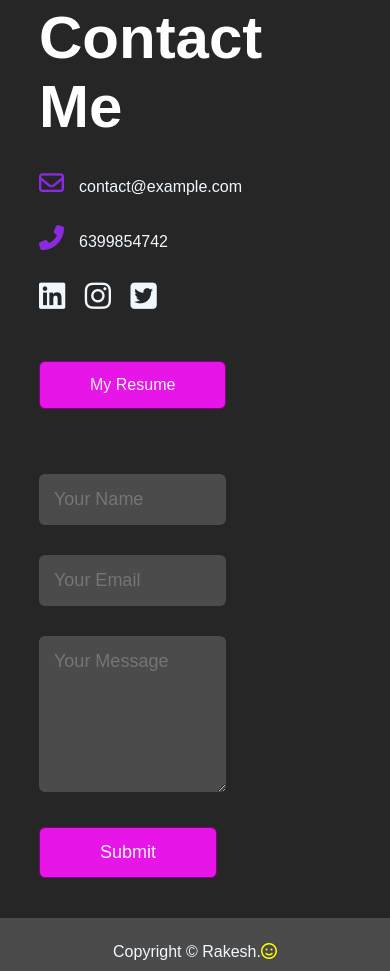
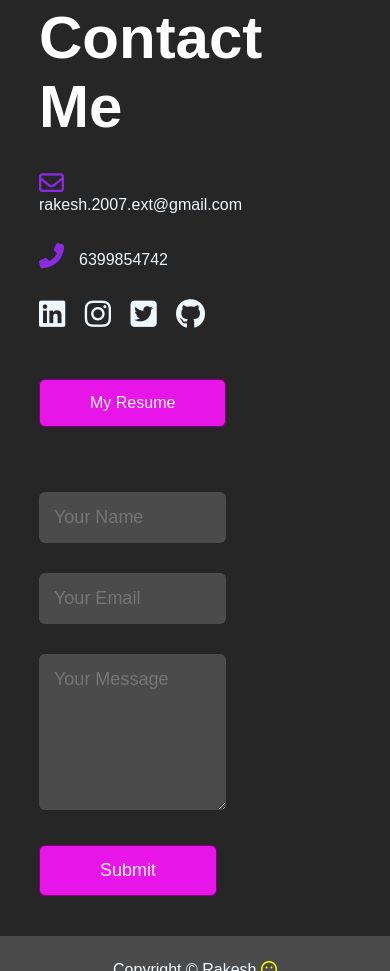
Before and after one commit to W-ight/Portfolio, a plain HTML site: page index.html in a window 390 px wide. Shown: the part 4240-5211 px from the top of the page. Drawn offline with Linux system fonts and the light colour scheme.

Commit message:
made it responsive for email and submit

```diff
--- a/index.html
+++ b/index.html
@@ -148,12 +148,13 @@
         <div class="row">
             <div class="contact-left">
                 <h1 class="sub-title">Contact Me</h1>
-                <p><i class="fa-regular fa-envelope"></i>contact@example.com</p>
+                <p><a href="mailto:rakesh.2007.ext@gmail.com"><i class="fa-regular fa-envelope"></i></a>rakesh.2007.ext@gmail.com</p>
                 <p><i class="fa-solid fa-phone-flip"></i>6399854742</p>
                 <div class="social-icons">
                     <a href="https://www.linkedin.com/in/rakesh-joshi-0b7b22237?utm_source=share&utm_campaign=share_via&utm_content=profile&utm_medium=android_app"><i class="fa-brands fa-linkedin"></i></a>
                     <a href="https://instagram.com/__wight.__?igshid=OGQ5ZDc2ODk2ZA=="><i class="fa-brands fa-instagram"></i></a>
                     <a href="https://twitter.com/W_ight09?t=T0egdz4j-Zro0d-HxPYSEQ&s=09"><i class="fa-brands fa-square-twitter"></i></a>
+                    <a href="https://github.com/W-ight"><i class="fa-brands fa-github"></i></a>
                 </div>
                 <a href="RESUME.pdf" download class="btn btn2">My Resume</a>
             </div>
@@ -192,7 +193,7 @@
     }
 </script>
 <script>
-    const scriptURL = 'https://script.google.com/macros/s/AKfycbwep27M99UZkITDPpDmewLZ49LP1PLXPwyNG_YZw3j_vIXxL41Bx0ntcnqFY5ZDwsEv4A/exec';
+    const scriptURL = 'https://script.google.com/macros/s/AKfycbzWLALJTwTBWN2Qs5U313xg_TT_yDK5NCAGlXR_h_aHBKwzPg68cpYb_fg2A-net0hBhQ/exec';
     const form = document.forms['submit-to-google-sheet'];
     const msg = document.getElementById('msg');
 
```
